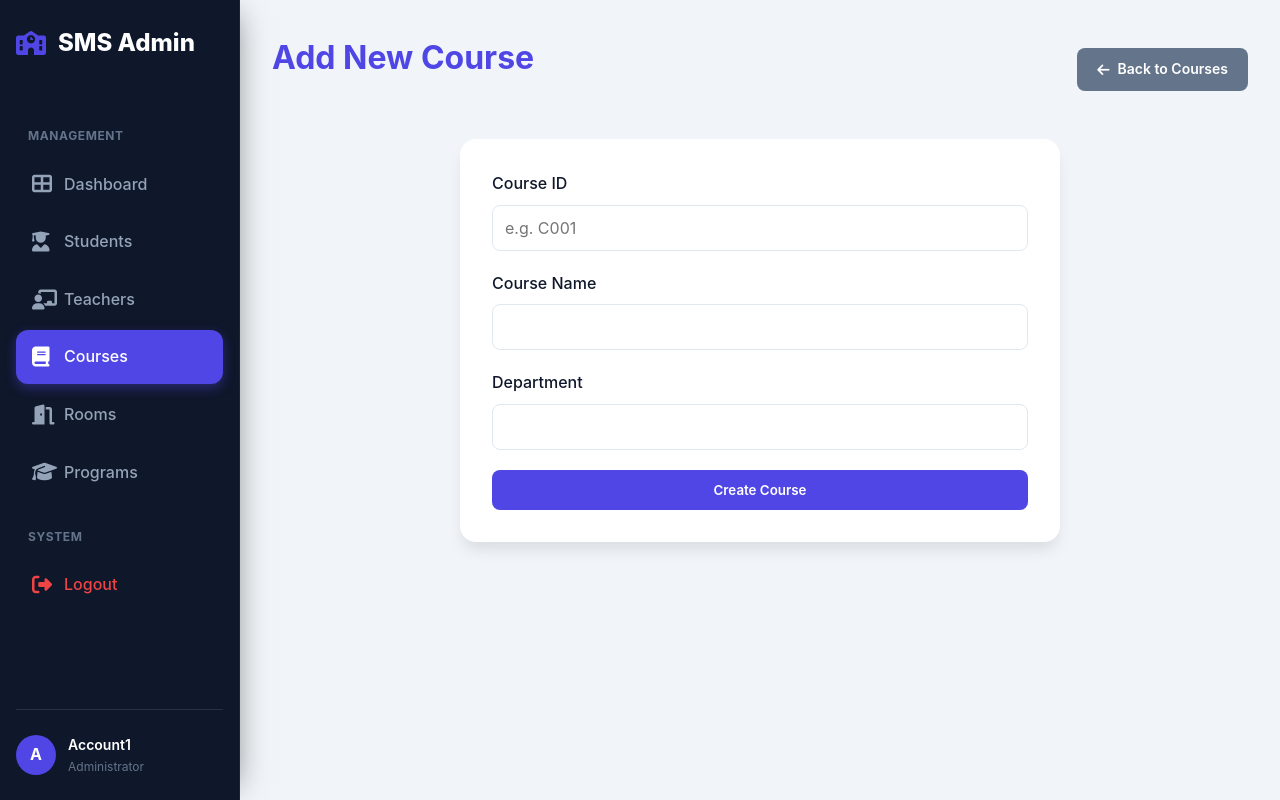
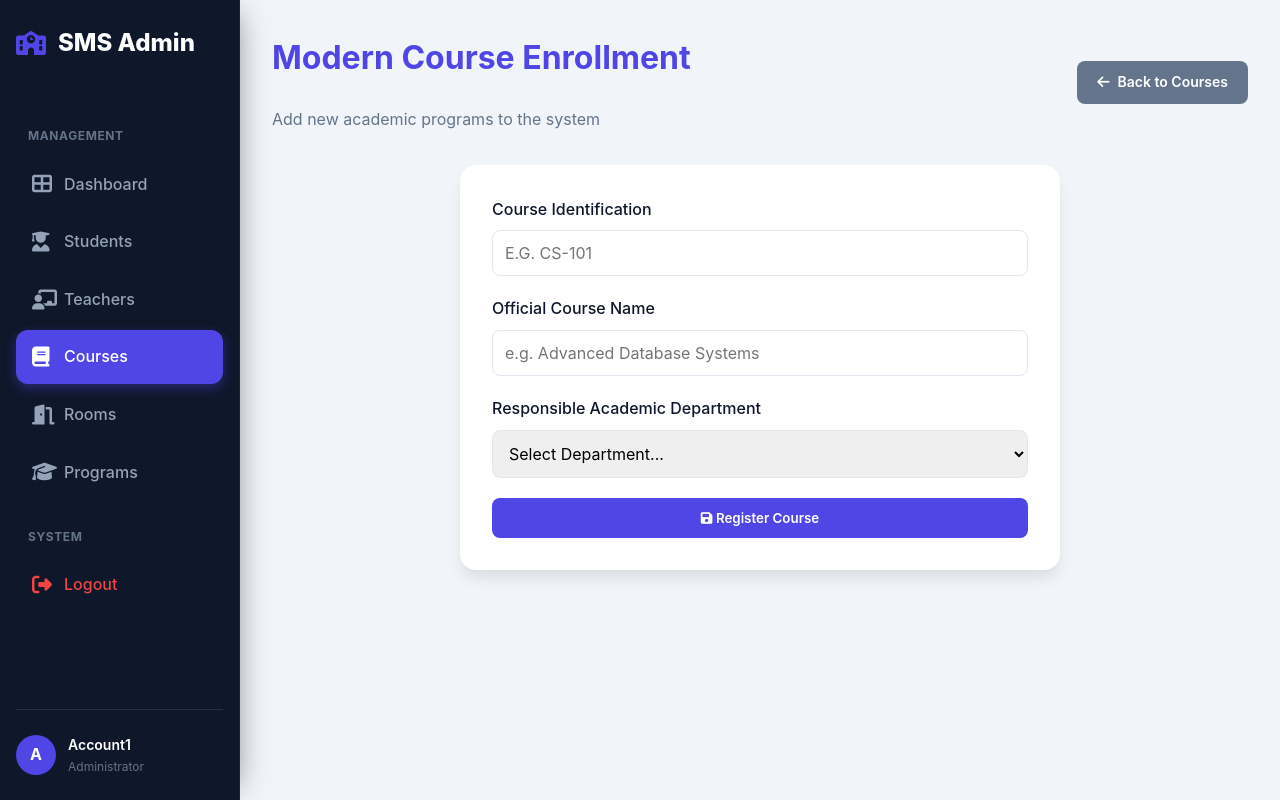
Before and after one commit to jabez-abija2399/School-Management-System, a PHP site: page /Course/register_course.php in a window 1280 px wide. Run offline with PHP 8.4, Linux system fonts and the light colour scheme; a user stored in the database is signed in; data comes from the database, SQL or seed files in the repository.

Commit message:
feat: Implement department association for courses, enabling selection via dropdown during registration and displaying department names in the course list, along with UI enhancements.

```diff
--- a/Course/register_course.php
+++ b/Course/register_course.php
@@ -1,15 +1,19 @@
 <?php
 session_start();
 require_once '../config/db.php';
+
+// Fetch departments for dropdown
+$deptStmt = $pdo->query("SELECT * FROM Departments_table ORDER BY Dept_Name");
+$departments = $deptStmt->fetchAll();
 
 if ($_SERVER['REQUEST_METHOD'] === 'POST' && isset($_POST['register'])) {
     try {
         $id = $_POST['co_id'];
         $name = $_POST['co_name'];
-        $dept = $_POST['department'];
+        $dept_id = $_POST['dept_id'];
 
-        $stmt = $pdo->prepare("INSERT INTO Course_table (Co_ID, Co_name, department) VALUES (?, ?, ?)");
-        $stmt->execute([$id, $name, $dept]);
+        $stmt = $pdo->prepare("INSERT INTO Course_table (Co_ID, Co_name, Dept_ID) VALUES (?, ?, ?)");
+        $stmt->execute([$id, $name, $dept_id]);
         header("Location: course.php?msg=Course registered successfully");
         exit;
     } catch (PDOException $e) {
@@ -22,34 +26,54 @@ if ($_SERVER['REQUEST_METHOD'] === 'POST' && isset($_POST['register'])) {
 <head>
     <meta charset="UTF-8">
     <meta name="viewport" content="width=device-width, initial-scale=1.0">
-    <title>Register Course - SMS</title>
+    <title>Register Course - SMS Admin</title>
     <link rel="stylesheet" href="../CSS/style.css">
+    <link rel="stylesheet" href="https://cdnjs.cloudflare.com/ajax/libs/font-awesome/6.0.0/css/all.min.css">
 </head>
 <body>
     <?php include '../components/nav.php'; ?>
     <main>
         <div class="container">
             <div class="page-header">
-                <h1>Add New Course</h1>
+                <div>
+                    <h1>Modern Course Enrollment</h1>
+                    <p style="color: #64748b;">Add new academic programs to the system</p>
+                </div>
                 <a href="course.php" class="btn-primary" style="background-color: #64748b;">
                     <i class="fas fa-arrow-left"></i> Back to Courses
                 </a>
             </div>
+
             <div class="form-card">
+                <?php if (isset($error)): ?>
+                    <div style="background: #fee2e2; color: #b91c1c; padding: 1rem; border-radius: 0.5rem; margin-bottom: 1.5rem;">
+                        <?php echo $error; ?>
+                    </div>
+                <?php endif; ?>
+
                 <form method="POST">
                     <div class="form-group">
-                        <label>Course ID</label>
-                        <input type="text" name="co_id" required placeholder="e.g. C001">
+                        <label>Course Identification</label>
+                        <input type="text" name="co_id" required placeholder="e.g. CS-101" style="text-transform: uppercase;">
                     </div>
                     <div class="form-group">
-                        <label>Course Name</label>
-                        <input type="text" name="co_name" required>
+                        <label>Official Course Name</label>
+                        <input type="text" name="co_name" required placeholder="e.g. Advanced Database Systems">
                     </div>
                     <div class="form-group">
-                        <label>Department</label>
-                        <input type="text" name="department" required>
+                        <label>Responsible Academic Department</label>
+                        <select name="dept_id" required>
+                            <option value="">Select Department...</option>
+                            <?php foreach ($departments as $d): ?>
+                                <option value="<?php echo $d['Dept_ID']; ?>">
+                                    <?php echo htmlspecialchars($d['Dept_Name']); ?>
+                                </option>
+                            <?php endforeach; ?>
+                        </select>
                     </div>
-                    <button type="submit" name="register" class="btn-full">Create Course</button>
+                    <button type="submit" name="register" class="btn-full">
+                        <i class="fas fa-save"></i> Register Course
+                    </button>
                 </form>
             </div>
         </div>
```
